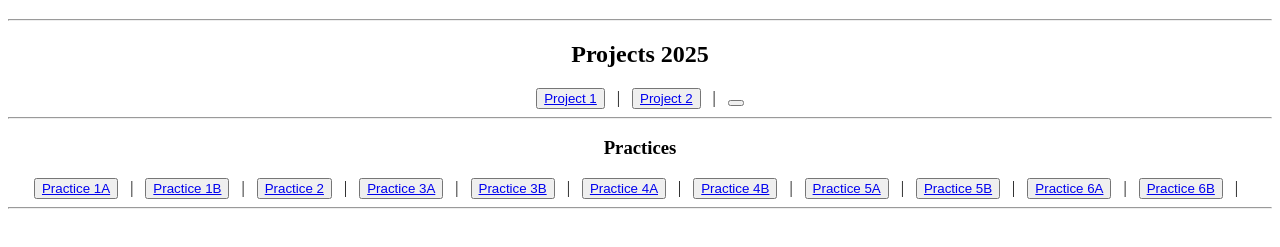
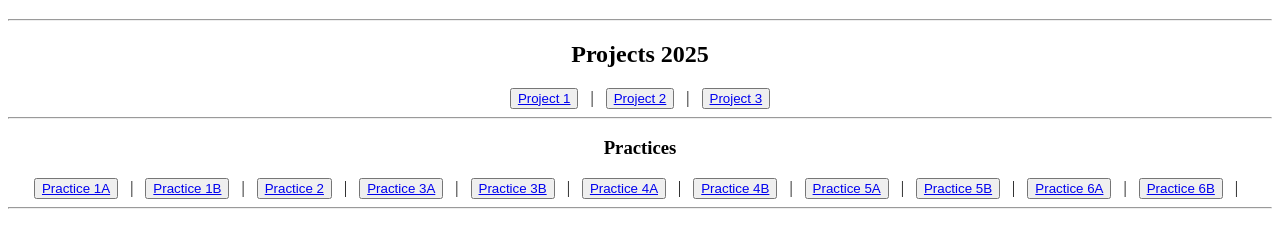
Before and after one commit to Chanman14/INFO2420, a plain HTML site: page index.htm in a window 1280 px wide. Shown: the part 61-308 px from the top of the page. Drawn offline with Linux system fonts and the light colour scheme.

Commit message:
Update index.htm

```diff
--- a/index.htm
+++ b/index.htm
@@ -14,7 +14,7 @@
 &nbsp;&nbsp;|&nbsp;&nbsp;
 <button><a href="Projects/project2/aboutus.html" target="_blank">Project 2</a></button>
 &nbsp;&nbsp;|&nbsp;&nbsp;
-<button><a href="Projects/project3/RentAPet"> </a></button>
+<button><a href="Projects/project3/RentAPet" target="_blank">Project 3</a></button>
 
 <hr />
 
```
